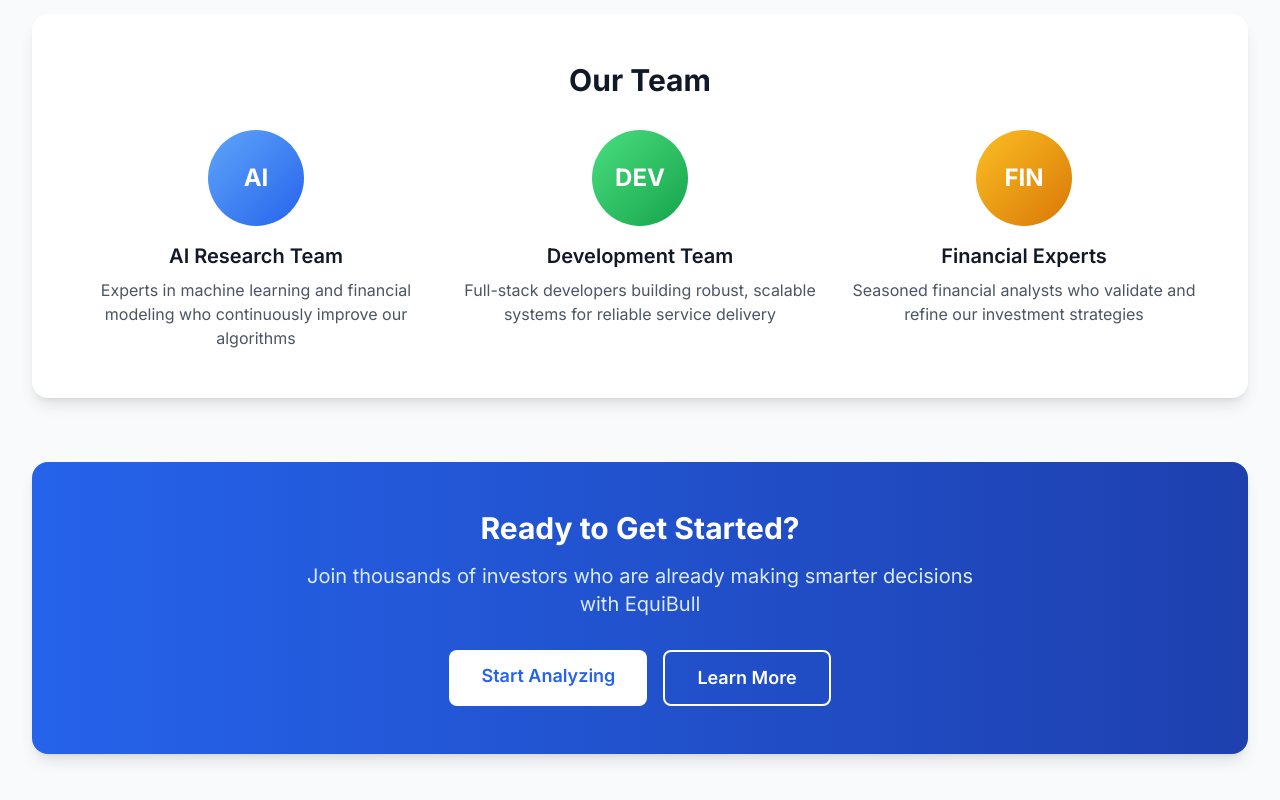
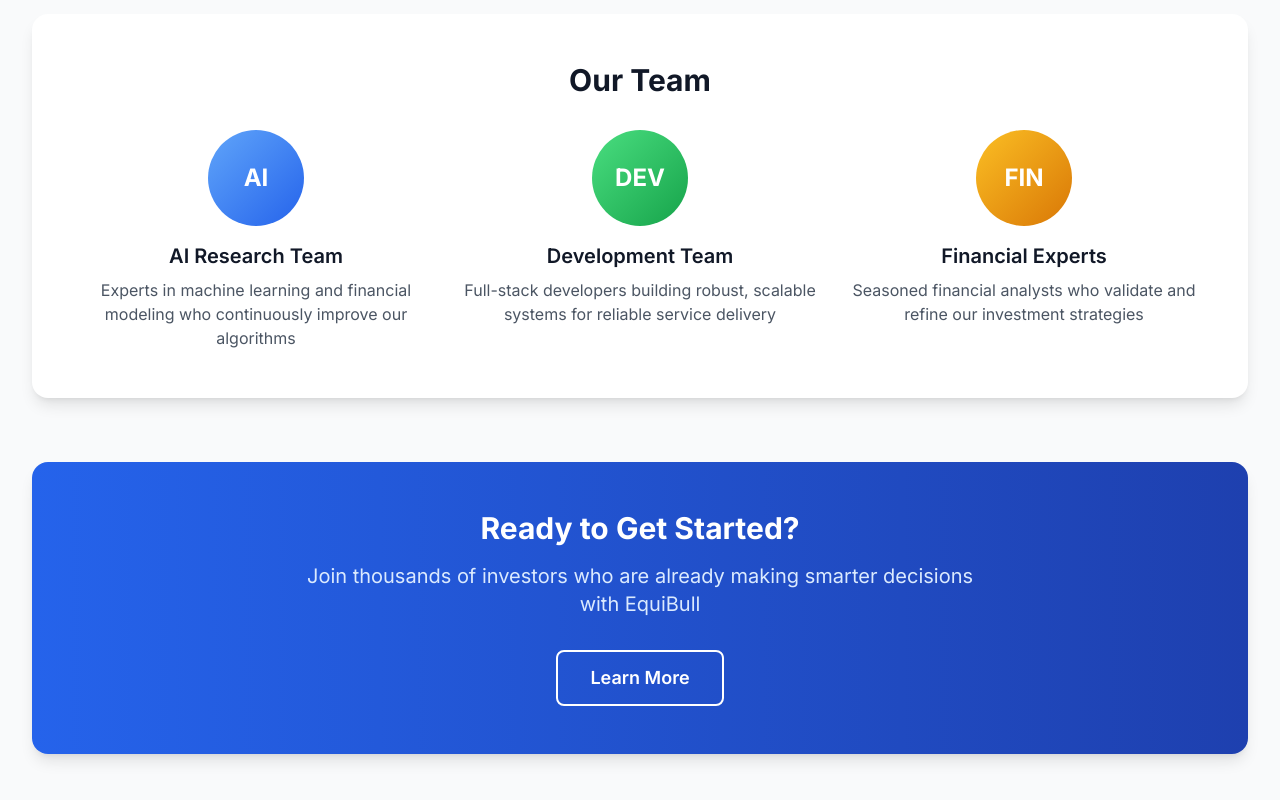
Before and after one commit to virajkrishna79/equibull, a React (Create React App) app in the folder stock-recommendation-website/frontend/: page /about in a window 1280 px wide. Shown: the part 1886-2686 px from the top of the page. Built offline with nearby package versions, Linux system fonts and the light colour scheme; no server answers.

Commit message:
Update AboutPage.js

```diff
--- a/stock-recommendation-website/frontend/src/pages/AboutPage.js
+++ b/stock-recommendation-website/frontend/src/pages/AboutPage.js
@@ -15,7 +15,7 @@ const AboutPage = () => {
           </p>
         </div>
 
-
+        {/* Mission Section */}
         <section className="mb-16">
           <div className="bg-white rounded-2xl shadow-lg p-8 md:p-12">
             <div className="text-center mb-8">
@@ -49,7 +49,7 @@ const AboutPage = () => {
           </div>
         </section>
 
-
+        {/* Unique Features */}
         <section className="mb-16">
           <h2 className="text-3xl font-bold text-gray-900 text-center mb-12">What Makes Us Unique</h2>
 
@@ -116,7 +116,7 @@ const AboutPage = () => {
           </div>
         </section>
 
-
+        {/* Tech Stack */}
         <section className="mb-16">
           <div className="bg-white rounded-2xl shadow-lg p-8 md:p-12">
             <h2 className="text-3xl font-bold text-gray-900 text-center mb-8">Technology Stack</h2>
@@ -147,7 +147,7 @@ const AboutPage = () => {
           </div>
         </section>
 
-
+        {/* Team */}
         <section className="mb-16">
           <div className="bg-white rounded-2xl shadow-lg p-8 md:p-12">
             <h2 className="text-3xl font-bold text-gray-900 text-center mb-8">Our Team</h2>
@@ -186,6 +186,7 @@ const AboutPage = () => {
           </div>
         </section>
 
+        {/* CTA */}
 
         <section className="text-center">
           <div className="bg-gradient-to-r from-primary-600 to-primary-800 rounded-2xl shadow-lg p-8 md:p-12 text-white">
@@ -194,12 +195,7 @@ const AboutPage = () => {
               Join thousands of investors who are already making smarter decisions with EquiBull
             </p>
             <div className="flex flex-col sm:flex-row gap-4 justify-center">
-              <a
-                href="/analysis"
-                className="bg-white text-primary-600 hover:bg-gray-100 px-8 py-3 rounded-lg font-semibold text-lg transition-colors duration-200"
-              >
-                Start Analyzing
-              </a>
+              {/* Removed Start Analyzing button */}
               <a
                 href="/"
                 className="border-2 border-white text-white hover:bg-white hover:text-primary-600 px-8 py-3 rounded-lg font-semibold text-lg transition-colors duration-200"
@@ -209,6 +205,7 @@ const AboutPage = () => {
             </div>
           </div>
         </section>
+
       </div>
     </div>
   );
```
